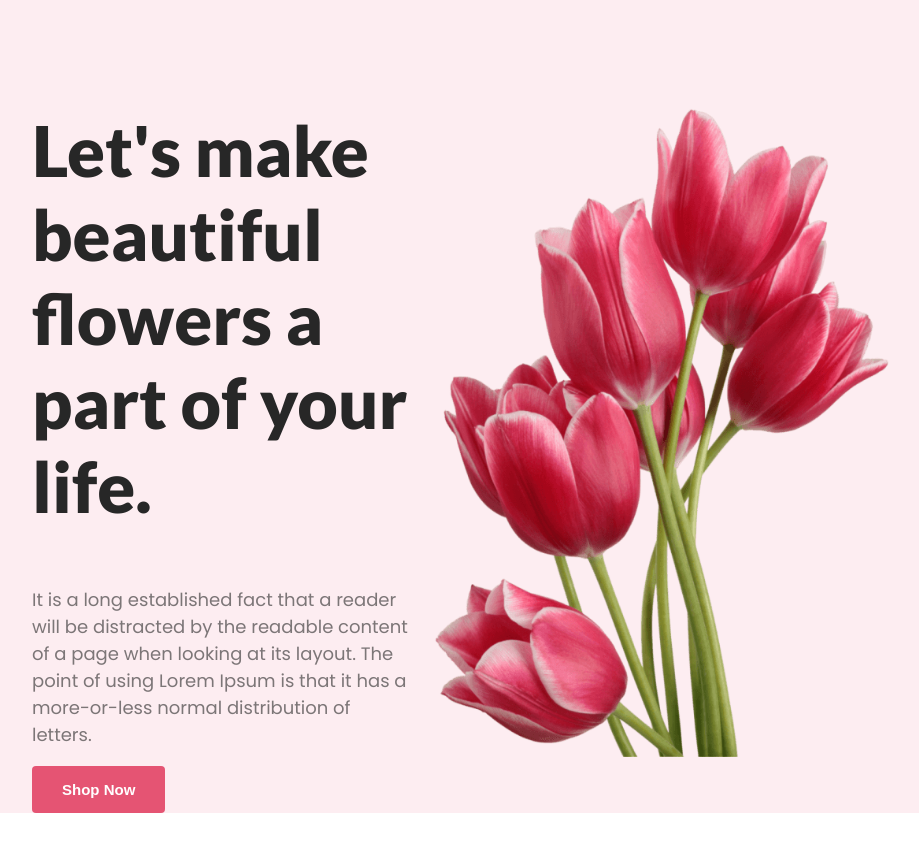
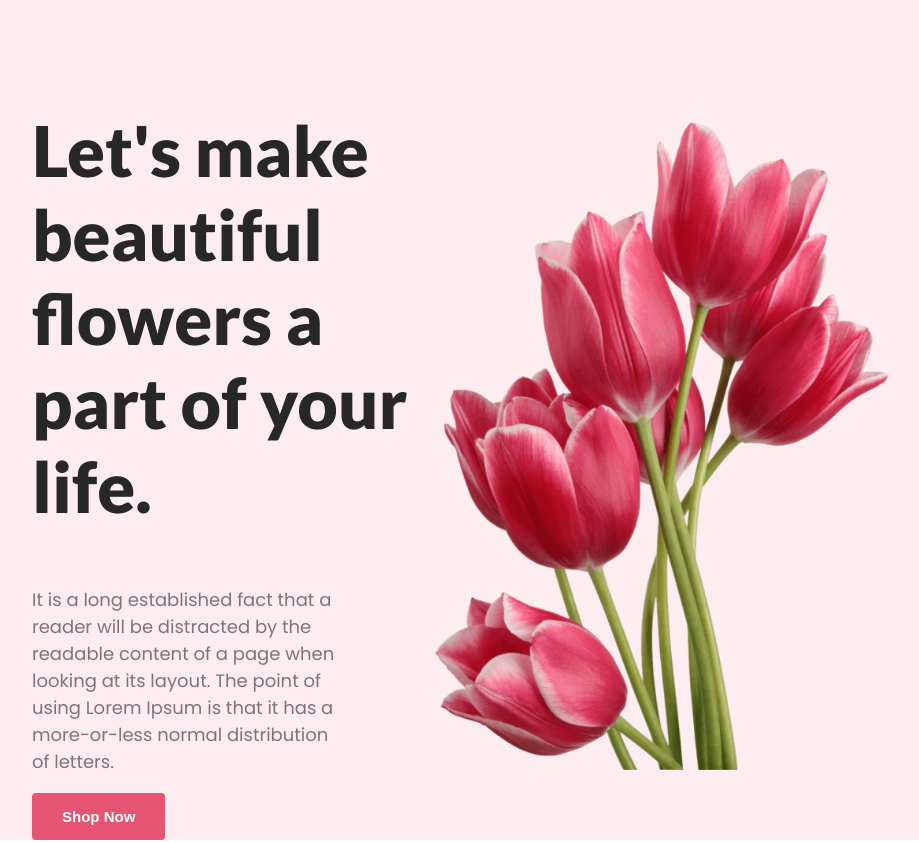
Before and after one commit to hasib321/flowers_shop, a plain HTML site: page index.html in a window 1280 px wide. Shown: the top 843 px of the page, without its empty margins (168-1087 px from the left). Drawn offline with Linux system fonts and the light colour scheme.

Commit message:
added padding

```diff
--- a/style.css
+++ b/style.css
@@ -36,6 +36,7 @@ header {
 .flower-description {
   color: rgba(39, 39, 39, 0.6);
   font-size: 18px;
+  padding-right: 65px;
 }
 
 .header-picture {
```
